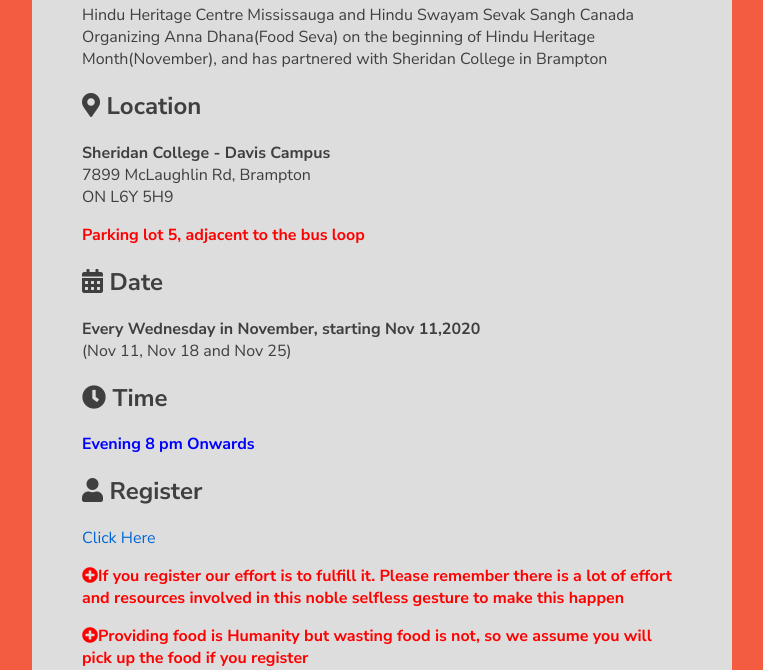
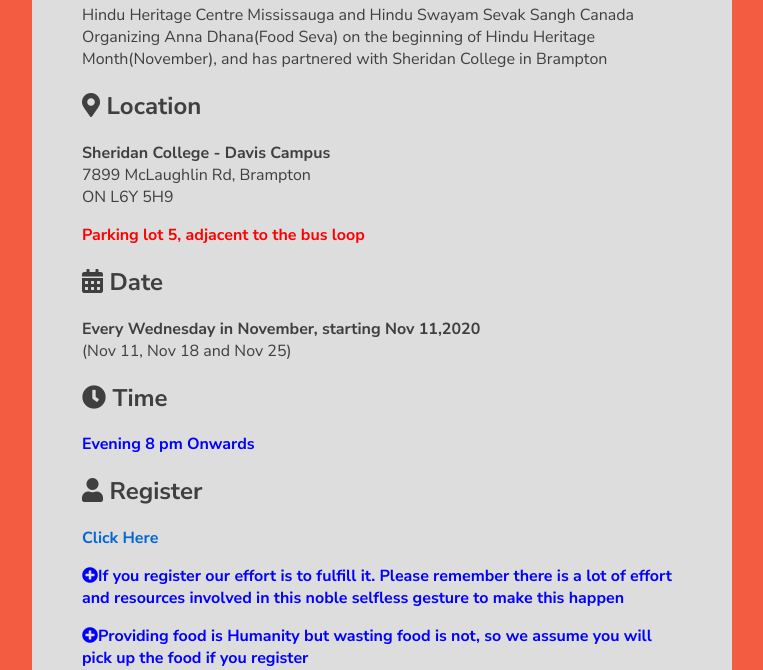
Before and after one commit to ranjithp361/hpow, a plain HTML site: page index.html in a window 1280 px wide. Shown: the part 130-800 px from the top of the page, without its empty margins (258-1021 px from the left). Drawn offline with Linux system fonts and the light colour scheme.

Commit message:
Update index.html

```diff
--- a/index.html
+++ b/index.html
@@ -58,10 +58,10 @@
 
         <h2><i class="fas fa-user"></i> Register</h2>
          <!-- ****** Registration link ****** -->
-        <p> <a href="https://docs.google.com/forms/d/e/1FAIpQLSfDqDO6e0w_TmpOl6IZBMTreuMH_gRdi6YwnlzEzW4wJfi4Ng/viewform?vc=0&c=0&w=1&flr=0&gxids=7757">Click Here</a> </p>
+        <p><b> <a href="https://docs.google.com/forms/d/e/1FAIpQLSfDqDO6e0w_TmpOl6IZBMTreuMH_gRdi6YwnlzEzW4wJfi4Ng/viewform?vc=0&c=0&w=1&flr=0&gxids=7757">Click Here</a></b> </p>
         <!--<p>Sorry...registration is closed for Nov 11, We will be opening up registration for Nov 18 soon. Please visit soon and thank you for giving an opportunity to serve you. </p>-->
-        <p style="color:red"><i class="fas fa-plus-circle"></i><b>If you register our effort is to fulfill it. Please remember there is a lot of effort and resources involved in this noble selfless gesture to make this happen</b></p>
-        <p style="color:red"><i class="fas fa-plus-circle"></i><b>Providing food is Humanity but wasting food is not, so we assume you will pick up the food if you register</b></p>
+        <p style="color:blue"><i class="fas fa-plus-circle"></i><b>If you register our effort is to fulfill it. Please remember there is a lot of effort and resources involved in this noble selfless gesture to make this happen</b></p>
+        <p style="color:blue"><i class="fas fa-plus-circle"></i><b>Providing food is Humanity but wasting food is not, so we assume you will pick up the food if you register</b></p>
 
         <h2><i class="fas fa-file-alt"></i> Notes</h2>
         <p style="color:red"><i class="fas fa-exclamation-triangle"></i><b>  Important COVID related Notes</b></p>
```
